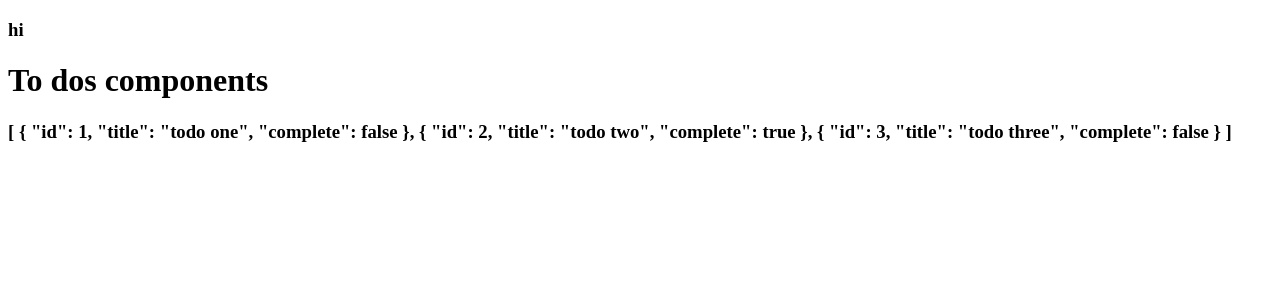
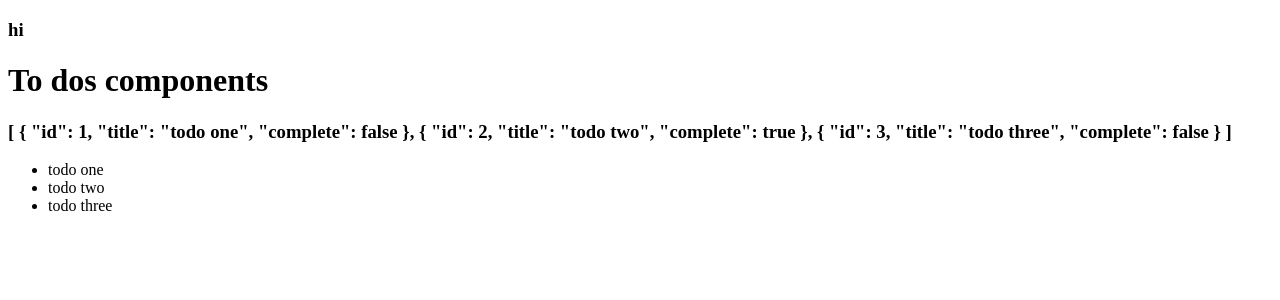
Before and after one commit to dwilliams91/trying_vue, a Vue app: page / in a window 1280 px wide. Shown: the top 300 px of the page. Built offline with nearby package versions, Linux system fonts and the light colour scheme.

Commit message:
i can loop through the data

```diff
--- a/src/components/Todos.vue
+++ b/src/components/Todos.vue
@@ -1,12 +1,17 @@
 <template>
-    <div>
-        <h1>To dos components</h1>
-        <h3>{{myText}}</h3>
-    </div>
+  <div>
+    <h1>To dos components</h1>
+    <h3>{{ myText }}</h3>
+    <ul id="example-1">
+      <li v-for="item in myText" :key="item.id">
+        {{ item.title }}
+      </li>
+    </ul>
+  </div>
 </template>
 <script>
 export default {
-    name:'Todos',
-    props:["myText"]
+  name: "Todos",
+  props: ["myText"],
 };
 </script>
```
